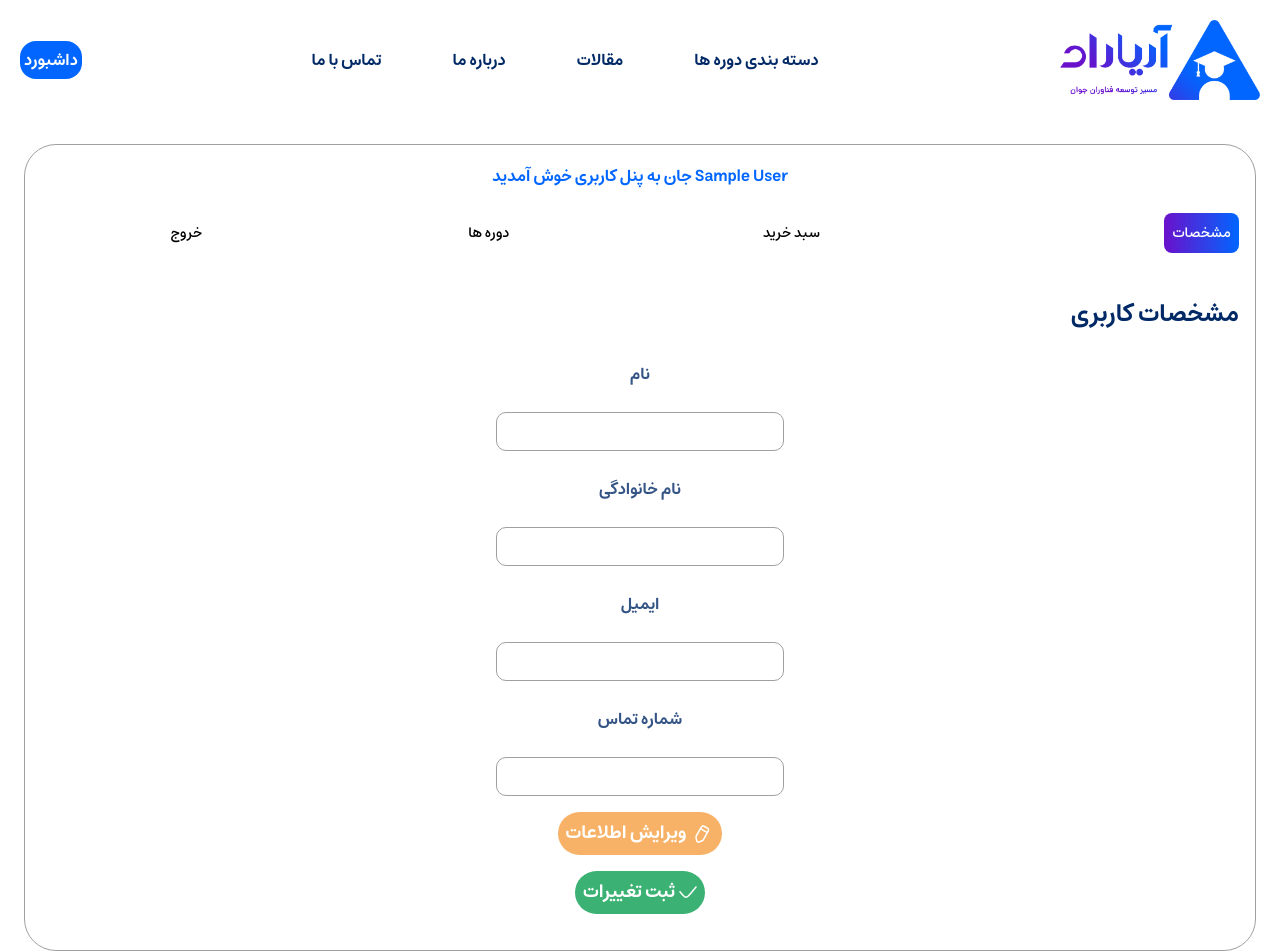
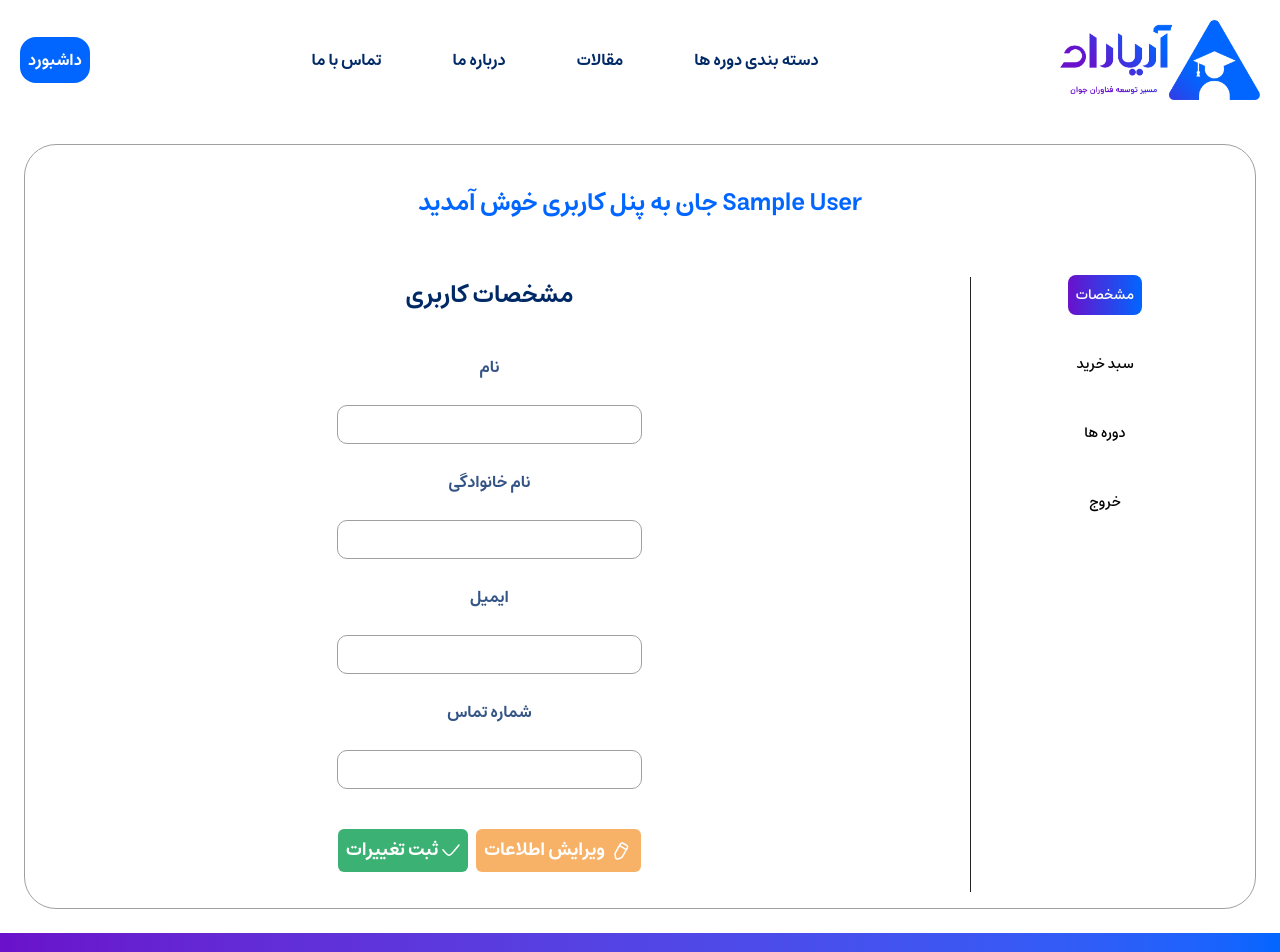
Before and after one commit to KasraEr/AriyaRadAcademy, a React (Vite) app: page /dashboard/profile in a window 1280 px wide. Shown: the top 952 px of the page. Built offline with nearby package versions, Linux system fonts and the light colour scheme; no server answers; sample sign-in values are in the browser's storage.

Commit message:
working on UIs

```diff
--- a/src/components/templates/Cart.jsx
+++ b/src/components/templates/Cart.jsx
@@ -1,6 +1,9 @@
-
 export default function Cart() {
   return (
-    <div>Cart</div>
-  )
+    <>
+      <div className="text-center">
+        <h2>سبد خرید شما خالی است!!</h2>
+      </div>
+    </>
+  );
 }
--- a/src/components/templates/Exit.jsx
+++ b/src/components/templates/Exit.jsx
@@ -13,7 +13,7 @@ export default function Exit() {
   };
   return (
     <>
-      <div className="flex ml:max-lg:max-w-[600px] mx-auto flex-col items-center justify-center gap-10 w-full">
+      <div className="ml:max-lg:max-w-[600px] w-full grid grid-cols-1 grid-rows-1 place-items-center">
         <button
           onClick={exitHandler}
           className="b2 cursor-pointer rounded-full text-basic-100 bg-secondary-500 w-full max-w-3xl p-3 text-center hover:bg-secondary-100 hover:text-secondary-900 active:bg-secondary-900 active:text-basic-100"
--- a/src/components/templates/Header.jsx
+++ b/src/components/templates/Header.jsx
@@ -74,7 +74,7 @@ export default function Header() {
               token
                 ? "bg-primary-500 text-basic-100 hover:bg-primary-100 hover:text-primary-900"
                 : "bg-secondary-500 text-basic-100 hover:bg-secondary-100 hover:text-secondary-900"
-            } hidden sm:inline b4 ml:b2 lg:b1 p-1 rounded-2xl transition xmd:justify-self-end`}
+            } hidden sm:inline b4 ml:b2 lg:b1 p-1 rounded-2xl transition xmd:justify-self-end xmd:p-2`}
             to={token ? "/dashboard" : "/auth"}
             aria-current="page"
           >
--- a/src/components/templates/Profile.jsx
+++ b/src/components/templates/Profile.jsx
@@ -99,7 +99,8 @@ export default function Profile() {
 
   return (
     <>
-      <h2 className="text-primary-900 my-5">مشخصات کاربری</h2>
+      <div className="grid grid-cols-1 grid-rows-[auto] gap-3">
+        <h2 className="text-primary-900 text-center">مشخصات کاربری</h2>
         <form
           className="flex flex-col items-center justify-center gap-4 my-5"
           onSubmit={submitHandler}
@@ -111,7 +112,7 @@ export default function Profile() {
             نام
           </label>
           <input
-          className="b2 border border-text-500 bg-basic-100 outline-0 overflow-hidden rounded-[10px] p-2 w-2xs text-right"
+            className="b2 border border-text-500 bg-basic-100 outline-0 overflow-hidden rounded-[10px] p-2 w-[305px] text-right"
             disabled
             type="text"
             id="firstName"
@@ -124,7 +125,7 @@ export default function Profile() {
             نام خانوادگی
           </label>
           <input
-          className="b2 border border-text-500 bg-basic-100 outline-0 overflow-hidden rounded-[10px] p-2 w-2xs text-right"
+            className="b2 border border-text-500 bg-basic-100 outline-0 overflow-hidden rounded-[10px] p-2 w-[305px] text-right"
             disabled
             type="text"
             id="lastName"
@@ -138,7 +139,7 @@ export default function Profile() {
           </label>
           <input
             dir="ltr"
-          className="b2 border border-text-500 bg-basic-100 outline-0 overflow-hidden rounded-[10px] p-2 w-2xs"
+            className="b2 border border-text-500 bg-basic-100 outline-0 overflow-hidden rounded-[10px] p-2 w-[305px]"
             disabled={isEditable ? false : true}
             type="text"
             name="emailAddress"
@@ -155,7 +156,7 @@ export default function Profile() {
           </label>
           <input
             dir="ltr"
-          className="b2 border border-text-500 bg-basic-100 outline-0 overflow-hidden rounded-[10px] p-2 w-2xs"
+            className="b2 border border-text-500 bg-basic-100 outline-0 overflow-hidden rounded-[10px] p-2 w-[305px]"
             disabled={isEditable ? false : true}
             type="text"
             name="phoneNumber"
@@ -164,8 +165,9 @@ export default function Profile() {
             value={form.phoneNumber}
             onChange={changeHandler}
           />
+          <div className="flex flex-col items-center justify-center gap-3 ml:flex-row ml:gap-2 ml:mt-6">
             <button
-          className="flex items-center justify-center gap-1 rounded-4xl p-2 bg-warning-500 text-basic-100"
+              className="flex items-center justify-center gap-1 rounded-[6px] p-2 bg-warning-500 text-basic-100"
               type="button"
               onClick={clickhandler}
             >
@@ -173,13 +175,15 @@ export default function Profile() {
               ویرایش اطلاعات
             </button>
             <button
-          className="flex items-center justify-center gap-1 rounded-4xl p-2 bg-success-500 text-basic-100"
+              className="flex items-center justify-center gap-1 rounded-[6px] p-2 bg-success-500 text-basic-100"
               type="submit"
             >
               <img src={tick} alt="" />
               ثبت تغییرات
             </button>
+          </div>
         </form>
+      </div>
       <ToastContainer />
     </>
   );
--- a/src/components/templates/UserCourses.jsx
+++ b/src/components/templates/UserCourses.jsx
@@ -1,6 +1,9 @@
-
 export default function UserCourses() {
   return (
-    <div>UserCourses</div>
-  )
+    <>
+      <div className="text-center">
+        <h2>شما در دوره ای شرکت نکرده اید!!</h2>
+      </div>
+    </>
+  );
 }
--- a/src/pages/DashboardPage.jsx
+++ b/src/pages/DashboardPage.jsx
@@ -30,12 +30,12 @@ export default function DashboardPage() {
   return (
     <>
       <div className="w-full ml:max-lg:max-w-[600px] mx-auto border border-text-500 rounded-4xl p-4 flex flex-col items-center justify-center gap-8">
-        <p className="text-primary-500 b4 md:b2 xl:b1 text-center ml:text-right">
+        <h3 className="text-primary-500 text-center ml:text-right my-6">
           <strong>{name} </strong>جان به پنل کاربری خوش آمدید
-        </p>
-        <div className="w-full grid grid-cols-1 grid-rows-[auto] gap-8">
-          <div className="w-full">
-            <ul className="flex items-center justify-between gap-3">
+        </h3>
+        <div className="w-full grid grid-cols-1 grid-rows-[auto] gap-8 ml:grid-cols-[1.5fr_5fr] ml:grid-rows-1">
+          <div className="w-full ml:place-items-center ml:border-l ml:border-l-basic-900 box-border ml:pt-2">
+            <ul className="flex ml:flex-col items-center justify-between gap-3 ml:gap-12">
               <li className="w-full text-right b3">
                 <NavLink className="w-full" to="/dashboard/profile">
                   مشخصات
@@ -58,7 +58,7 @@ export default function DashboardPage() {
               </li>
             </ul>
           </div>
-          <div className="w-full">
+          <div className="w-full grid grid-cols-1 grid-rows-1 place-items-center ml:self-stretch">
             <Outlet />
           </div>
         </div>
```
Lines whose indentation alone changed are shown as unchanged.
